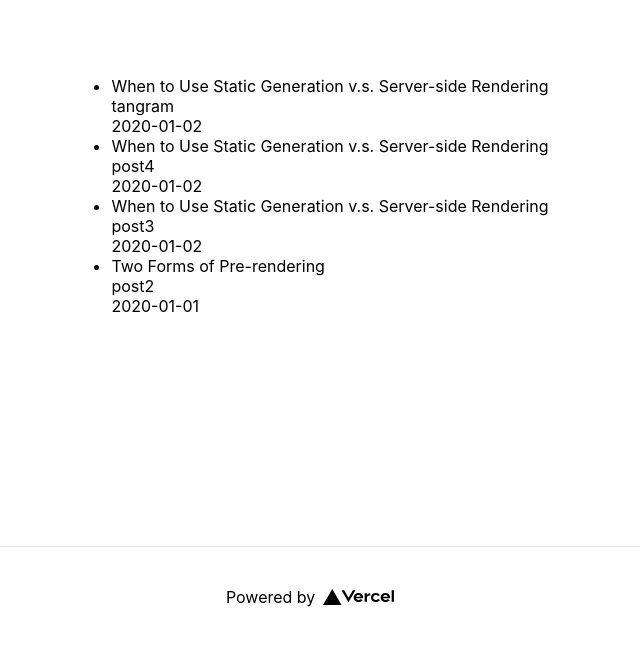
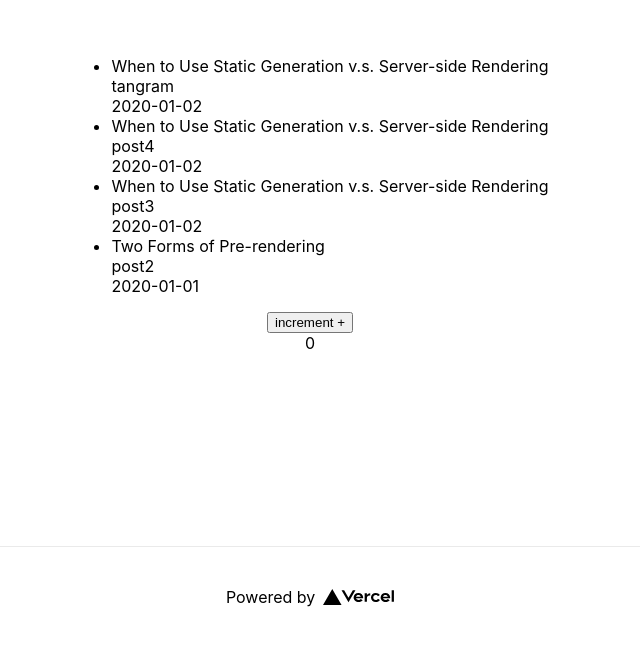
Before and after one commit to twpride/twpride.github.io, a Next.js app: page / in a window 1280 px wide. Shown: the part 154-800 px from the top of the page, without its empty margins (330-970 px from the left). Built offline with nearby package versions, Linux system fonts and the light colour scheme.

Commit message:
add react counter

```diff
--- a/pages/index.js
+++ b/pages/index.js
@@ -1,4 +1,5 @@
 import Head from 'next/head'
+import { useState } from 'react'
 import { getSortedPostsData } from '../lib/posts'
 
 export async function getStaticProps() {
@@ -11,6 +12,7 @@ export async function getStaticProps() {
 }
 
 export default function Home({ allPostsData }) {
+  const [ct,setCt] = useState(0)
   return (
     <div className="container">
       <Head>
@@ -31,8 +33,11 @@ export default function Home({ allPostsData }) {
           ))}
         </ul>
 
+        <button
+        onClick={()=>setCt(state=>state+1)}
+        >increment +</button>
 
-
+        <div>{ct}</div>
 
       </main>
 
```
Also changed, not shown: 7 other files (tests, documents, lock files or other folders).
